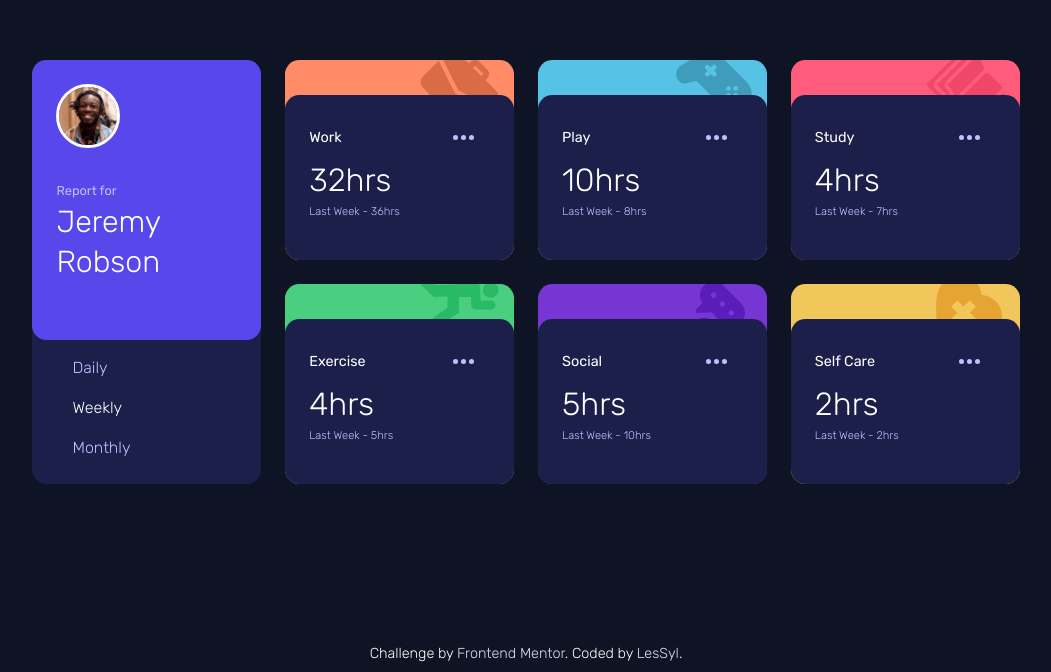
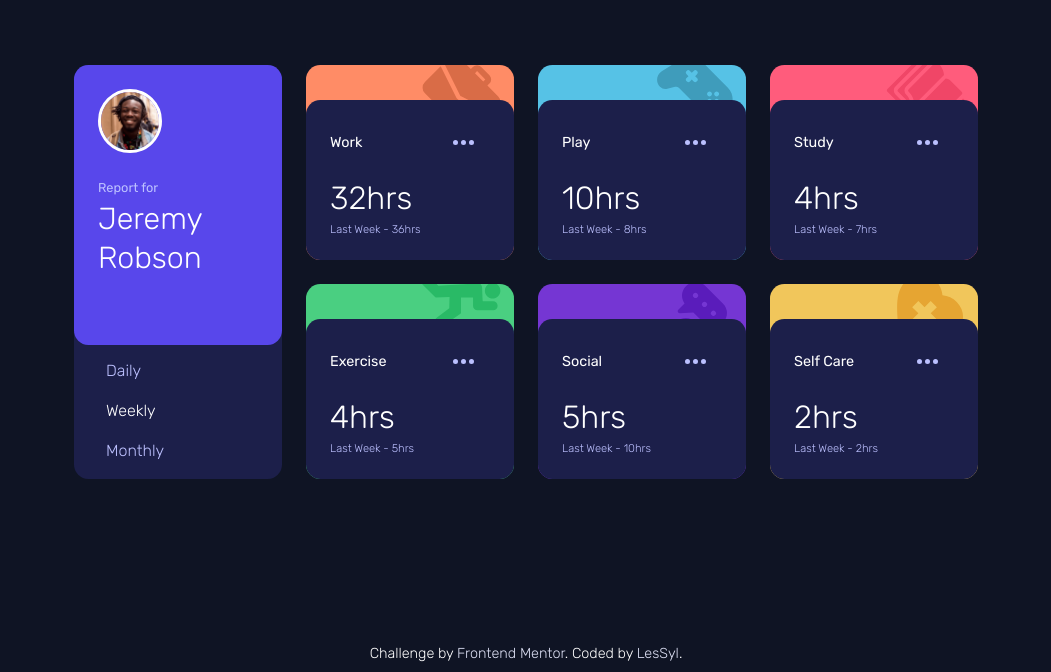
Before and after one commit to LesSyl/Frontend-Mentor---Time-tracking-dashboard, a website: page index.html in a window 1280 px wide. Shown: the part 128-800 px from the top of the page, without its empty margins (114-1165 px from the left). Drawn offline with Linux system fonts and the light colour scheme.

Commit message:
changed scss

```diff
--- a/src/sass/main.scss
+++ b/src/sass/main.scss
@@ -64,6 +64,7 @@ main {
 			&__time {
 				&-hrs {
 					font-size: 2rem;
+					margin: 0.4em 0 0 0;
 				}
 				&-last {
 					font-size: .9rem;
@@ -171,9 +172,9 @@ main {
 			}
 		}
 		.activity {
-			height: 12.5em;
+			height: 12.2em;
 			&-container {
-				height: 10.3em;
+				height: 10em;
 			}
 		}
 		.work {
@@ -211,7 +212,7 @@ main {
 
 		.activity,
 		.name-section {
-			width: 14.3em;
+			width: 13em;
 		}
 
 		.name-section {
@@ -226,7 +227,7 @@ main {
 				height: 17.5em;
 				padding: 1.5em;
 				&-details {
-					margin: 2em 0 0 0;
+					margin: 1.5em 0 0 0;
 					&-text {
 						padding: 0.5em 0;
 						font-size: 0.8rem;
@@ -240,12 +241,12 @@ main {
 			&__time-frames {
 				display: flex;
 				flex-direction: column;
-				justify-content: center;
 				align-items: start;
-				bottom: 1em;
-				&-btn {
-					padding: 0.5em;
+				bottom: .5em;
+				&-btn{
+					padding: .5em 0;
 				}
+
 			}
 		}
 		.work {
```
Also changed, not shown: dist/css/main.min.css.
